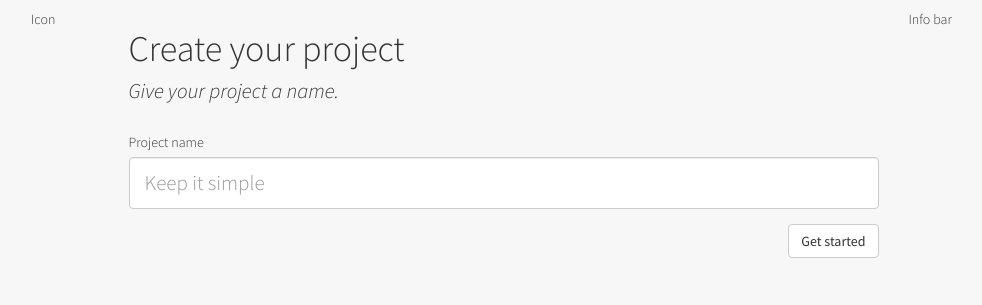
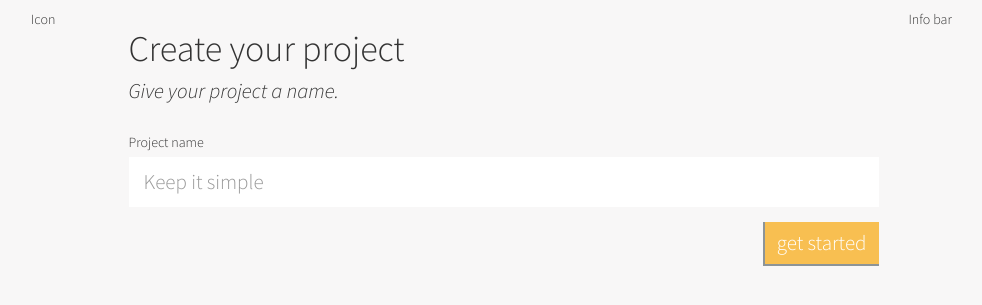
Before and after one commit to pinch-tn/pinch-app, a Django app: page /walkthrough/create_project/ in a window 1280 px wide. Shown: the part 51-356 px from the top of the page, without its empty margins (39-1021 px from the left). Run offline with Django 3.2, Linux system fonts and the light colour scheme; parts of the project's set-up code (start-up, migrations or seed data) failed here and were passed over; some libraries are stand-ins or nearby versions.

Commit message:
Style buttons

```diff
--- a/pinch/static/css/sass/_variables.scss
+++ b/pinch/static/css/sass/_variables.scss
@@ -10,8 +10,9 @@
 //== Colors
 //
 
-$color-primary:		#f8bf51;
-$color-bg:			#f8f7f7;
+$color-primary:			#f8bf51;
+$color-bg:				#f8f7f7;
+$color-button-border:	#8d9497;
 
 //## Gray and brand colors for use across Bootstrap.
 
--- a/pinch/static/css/sass/pinch.scss
+++ b/pinch/static/css/sass/pinch.scss
@@ -2,8 +2,19 @@
 @import "variables";
 @import "bootstrap";
 
-.float-right {
+button[type="submit"] {
+	background-color:$color-primary;
+	border-top:none;
+	border-right:none;
+	border-bottom:2px solid $color-button-border;
+	border-left:2px solid $color-button-border;
+	color:#fff;
 	float:right;
+	font-size:21px;
+	font-weight:300;
+	&.btn {
+		border-radius:0;
+	}
 }
 
 body {
@@ -22,6 +33,9 @@ h2 { font-size:1.5em; font-style:italic; font-weight:300; margin-top:5px; margin
 form {
 	label { font-weight:300; }
 	input[type="text"] {
+		border:none;
+		border-radius:0;
+		box-shadow:none;
 		font-size:21px;
 		padding:25px 15px;
 	}
--- a/pinch/templates/create_project.html
+++ b/pinch/templates/create_project.html
@@ -16,7 +16,7 @@
               <label for="projectName">Project name</label>
               <input type="text" class="form-control" name="projectName" id="projectName" placeholder="Keep it simple">
             </div>
-            <button type="submit" class="btn btn-default float-right">Get started</button>
+            <button type="submit" class="btn btn-default square">get started</button>
           </form>
 
         </div>
```
Also changed, not shown: pinch/static/css/pinch.css.
